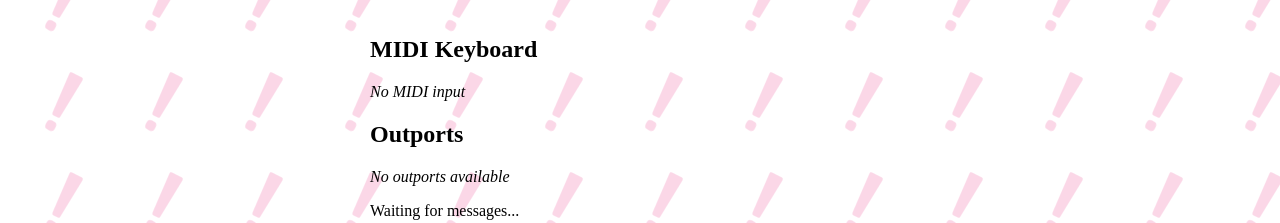
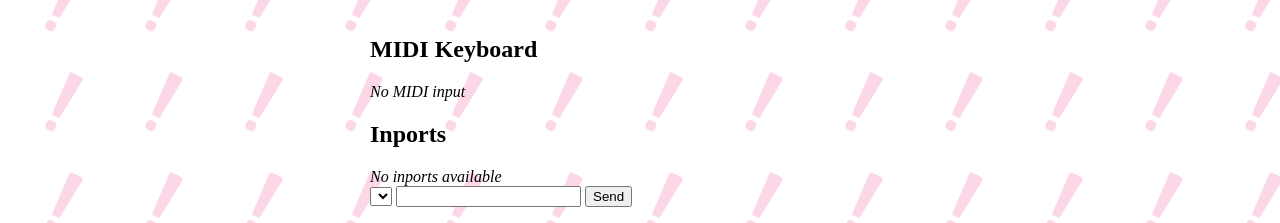
Before and after one commit to abelarez/abelarez.github.io, a plain HTML site: page index.html in a window 1280 px wide. Shown: the part 64-287 px from the top of the page. Drawn offline with Linux system fonts and the light colour scheme.

Commit message:
restabelece inports

```diff
--- a/index.html
+++ b/index.html
@@ -20,7 +20,7 @@
             <h2>MIDI Keyboard</h2>
             <em id="no-midi-label">No MIDI input</em>
         </div>
-         <!-- <div id="rnbo-inports">
+         <div id="rnbo-inports">
             <h2>Inports</h2>
             <em id="no-inports-label">No inports available</em>
             <form id="inport-form" className="inport">
@@ -30,7 +30,7 @@
                     <input id="inport-submit" className="smallButton" type="submit" value="Send"/>
                 </div>
             </form>
-        </div> -->
+        </div>
 		<div id="rnbo-console">
 			<h2>Outports</h2>
 			<em id="no-outports-label">No outports available</em>
```
